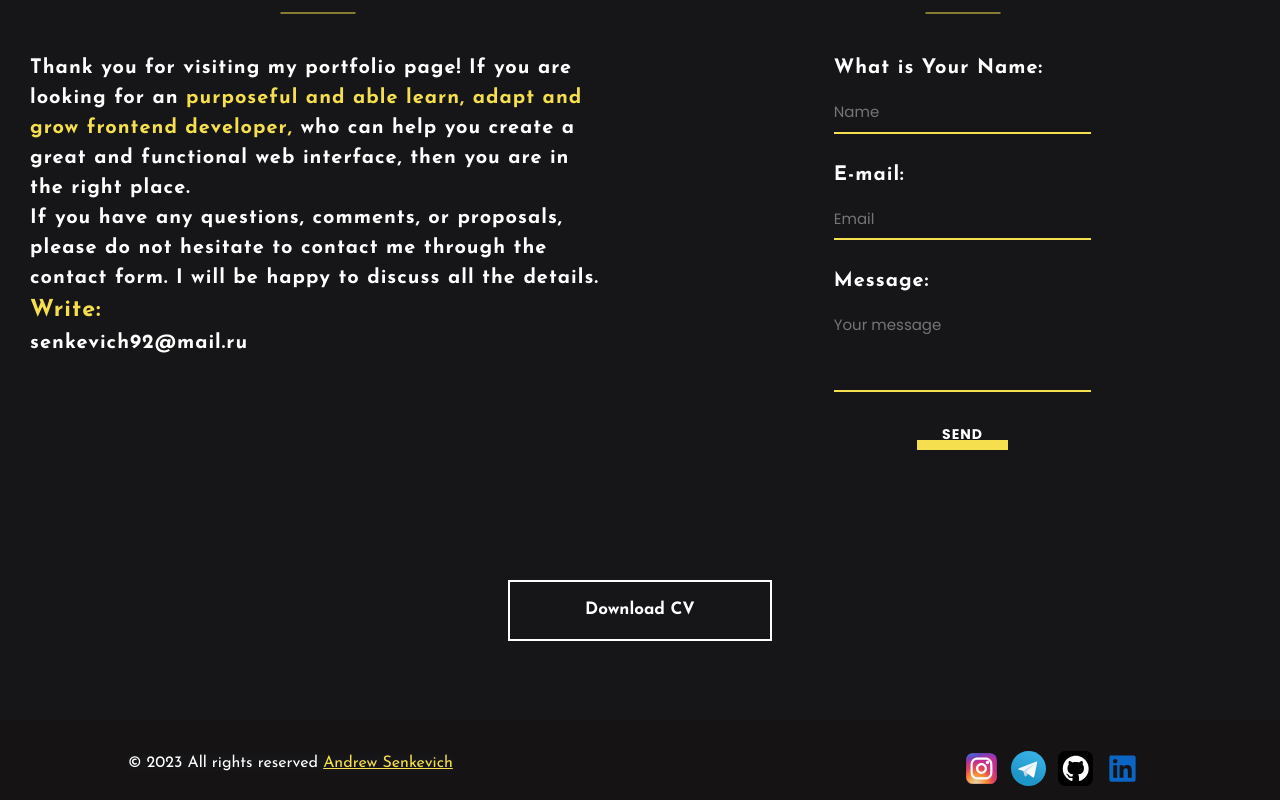
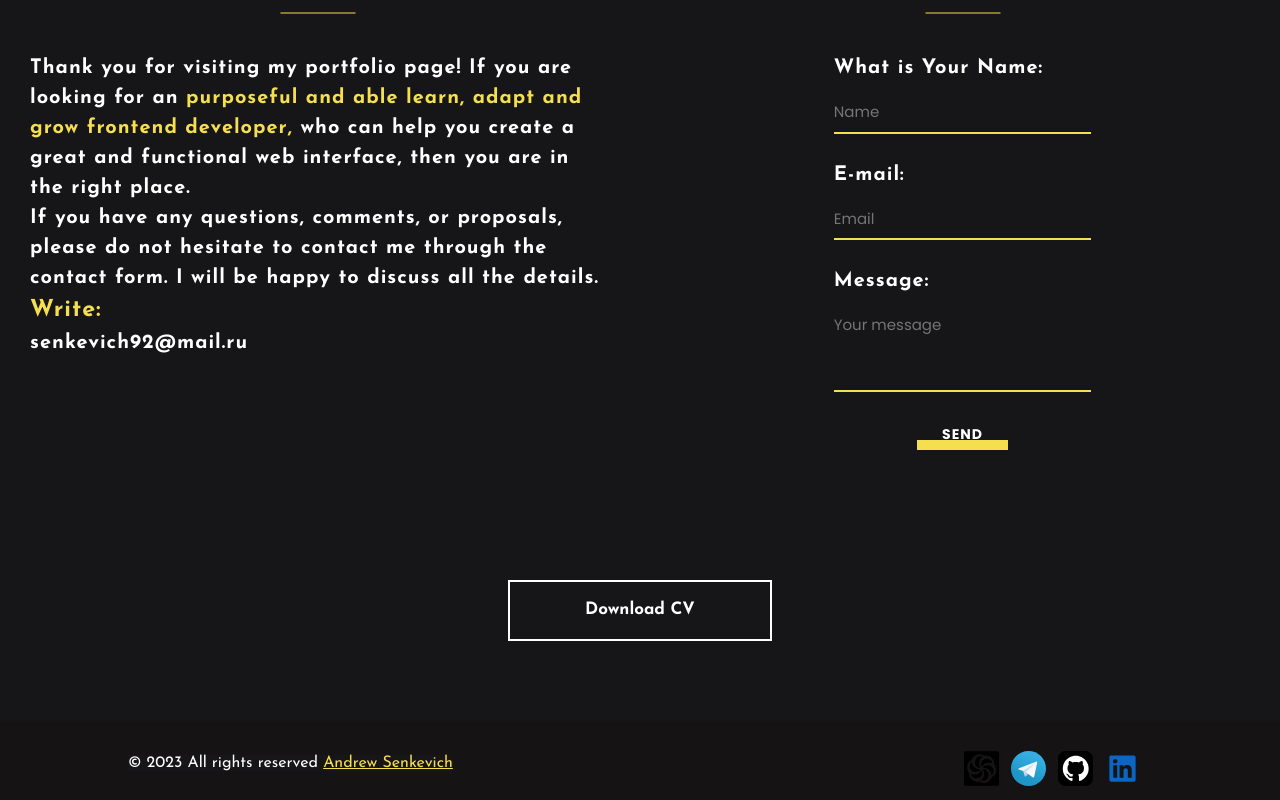
Before and after one commit to Sene4kaaa/portfolio, a React (Create React App) app: page / in a window 1280 px wide. Shown: the part 2819-3619 px from the top of the page. Built offline with nearby package versions, Linux system fonts and the light colour scheme.

Commit message:
Refactoring code

```diff
--- a/src/components/Footer/Footer.tsx
+++ b/src/components/Footer/Footer.tsx
@@ -2,7 +2,7 @@ import React from 'react';
 import s from './Footer.module.scss'
 import {Block} from "./Block/Block";
 import styleContainer from "../../common/styles/Container.module.scss";
-import instagram from "../../assets/svg-icon/instagram-1-svgrepo-com.svg";
+import codewars from "../../assets/svg-icon/codewars.svg";
 import telegram from "../../assets/svg-icon/telegram-logo-svgrepo-com.svg";
 import github from "../../assets/svg-icon/github-svgrepo-com.svg";
 import linkedin from "../../assets/svg-icon/linkedin-svgrepo-com.svg";
@@ -18,8 +18,8 @@ export const Footer = () => {
                                                                                 href={'https://github.com/Sene4kaaa'}>Andrew Senkevich</a> </span>
                     </div>
                     <div className={s.icons}>
-                        <a href={'https://www.instagram.com/senkevich92_/'}>
-                            <Block src={instagram}/></a>
+                        <a href={'https://www.codewars.com/users/Sene4kaaa'}>
+                            <Block src={codewars}/></a>
                         <a href={'https://t.me/Andrew_Sene4kaa'}>
                             <Block src={telegram}/></a>
                         <a href={'https://github.com/Sene4kaaa'}>
```
Also changed, not shown: src/assets/svg-icon/codewars.svg (added).
